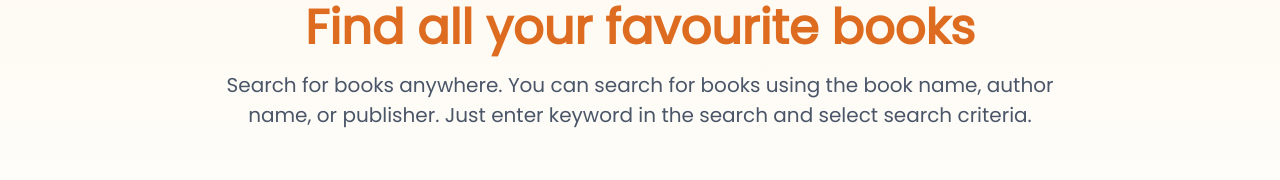
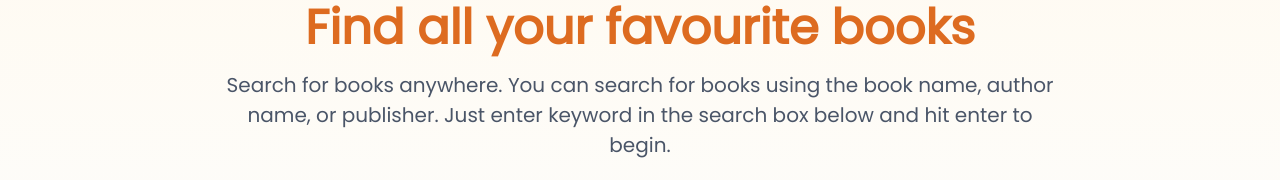
Before and after one commit to Babadinho/just-books, a React (Create React App) app in the folder client/: page / in a window 1280 px wide. Shown: the part 162-342 px from the top of the page. Built offline with nearby package versions, Linux system fonts and the light colour scheme; no server answers.

Commit message:
edit website description

```diff
--- a/client/src/components/Header.tsx
+++ b/client/src/components/Header.tsx
@@ -80,8 +80,8 @@ const Header = () => {
           lineHeight='base'
         >
           Search for books anywhere. You can search for books using the book
-          name, author name, or publisher. Just enter keyword in the search and
-          select search criteria.
+          name, author name, or publisher. Just enter keyword in the search box
+          below and hit enter to begin.
         </chakra.p>
         <SimpleGrid
           onSubmit={handleSubmit}
```
